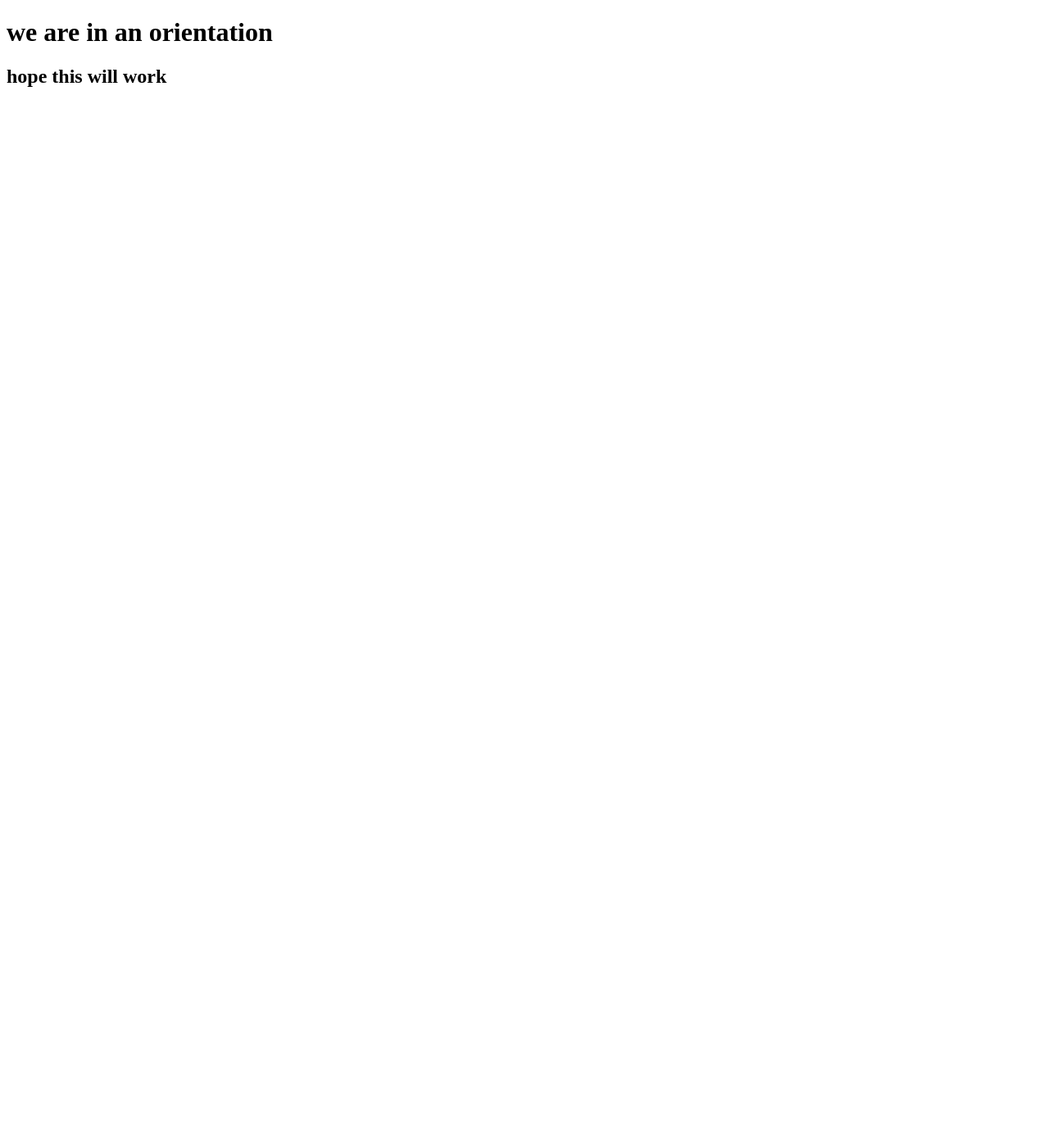
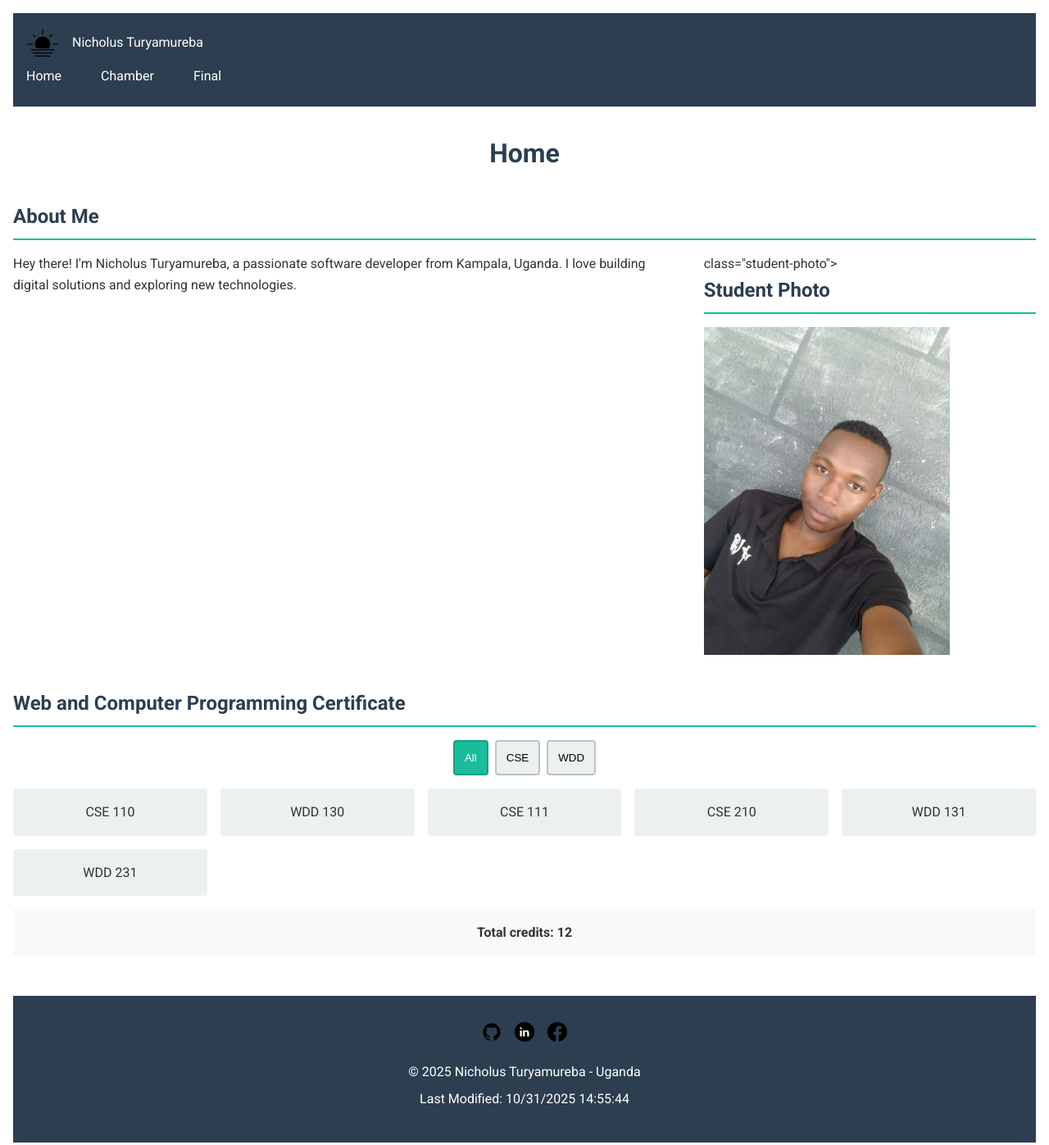
Before and after one commit to nicholusbriz/wdd231, a plain HTML site: page index.html in a window 1280 px wide. Shown: the whole page at 82% size. Before the commit the page ends 800 px from the top, so only its background shows below. Drawn offline with Linux system fonts and the light colour scheme.

Commit message:
Atbriz Home Page

```diff
--- a/index.html
+++ b/index.html
@@ -3,10 +3,98 @@
 <head>
     <meta charset="UTF-8">
     <meta name="viewport" content="width=device-width, initial-scale=1.0">
-    <title>Document</title>
+    <title>WDD 231 - Web Frontend Development I | Course Home Page</title>
+    <meta name="description" content="WDD 231 Web Frontend Development I course home page">
+    <meta name="author" content="Nicholus Turyamureba">
+
+    <!-- CSS Files -->
+    <link rel="stylesheet" href="styles/normalize.css">
+    <link rel="stylesheet" href="styles/small.css">
+    <link rel="stylesheet" href="styles/large.css" media="(min-width: 768px)">
+
+    <!-- Google Font -->
+    <link rel="preconnect" href="https://fonts.googleapis.com">
+    <link rel="preconnect" href="https://fonts.gstatic.com" crossorigin>
+    <link href="https://fonts.googleapis.com/css2?family=Roboto:wght@400;500;700&display=swap" rel="stylesheet">
+
+    <!-- JavaScript Files -->
+    <script src="scripts/navigation.js" defer></script>
+    <script src="scripts/dates.js" defer></script>
+    <script src="scripts/courses.js" defer></script>
 </head>
 <body>
-    <h1>we are in an orientation </h1>
-    <h2>hope this will work</h2>
+    <header>
+        <div class="header-content">
+            <div class="logo">
+                <img src="images/climate.svg" alt="Course Hub logo" width="40" height="40">
+                <span>Nicholus Turyamureba</span>
+            </div>
+            <button id="menu-btn" class="menu-btn" aria-label="Navigation menu">
+                <span></span>
+                <span></span>
+                <span></span>
+            </button>
+        </div>
+        <nav>
+            <ul class="nav-links" id="nav-links">
+                <li><a href="index.html">Home</a></li>
+                <li><a href="#">Chamber</a></li>
+                <li><a href="#">Final</a></li>
+            </ul>
+        </nav>
+    </header>
+
+    <main>
+        <h1>Home</h1>
+
+        <section class="about-section">
+            <h2>About Me</h2>
+            <div class="about-content">
+                <div class="about-text">
+                    <p>Hey there! I'm Nicholus Turyamureba, a passionate software developer from Kampala, Uganda. I love building digital solutions and exploring new technologies.</p>
+                </div>
+                <section> class="student-photo">
+                    <h2>Student Photo</h2>
+                    <img src="images/atbriz-image.webp" alt="Nicholus Turyamureba" loading="lazy" width="300" height="300">
+                </section>
+            </div>
+        </section>
+
+        <section class="certificate-section">
+            <h2>Web and Computer Programming Certificate</h2>
+
+            <div class="filter-buttons">
+                <button class="filter-btn active" data-filter="all">All</button>
+                <button class="filter-btn" data-filter="CSE">CSE</button>
+                <button class="filter-btn" data-filter="WDD">WDD</button>
+            </div>
+
+            <div class="courses-list" id="courses-container">
+                <!-- Courses will be dynamically inserted here -->
+            </div>
+
+            <div class="credits-total">
+                <p>Total credits: <span id="total-credits">0</span></p>
+            </div>
+        </section>
+    </main>
+
+    <footer>
+        <div class="social-links">
+            <a href="https://www.bing.com/ck/a?!&&p=dc698c446d7487841e2280a9a21b4459d640f89fe6c88ad0f3c857e6f31d8123JmltdHM9MTc2MTg2ODgwMA&ptn=3&ver=2&hsh=4&fclid=3ccd4ab2-f441-63d1-0b6a-5f16f5c36258&u=a1aHR0cHM6Ly9naXRodWIuY29tL25pY2hvbHVzYnJpeg" aria-label="GitHub">
+                <img src="images/github.svg" alt="GitHub" width="24" height="24">
+            </a>
+            <a href="www.linkedin.com/in/nicholus-turyamureba-194363378" aria-label="LinkedIn">
+                <img src="images/linkedin.svg" alt="LinkedIn" width="24" height="24">
+            </a>
+            <a href="https://www.facebook.com/professional_dashboard/?ref=profile_action" aria-label="LinkedIn">
+                <img src="images/facebook.svg" alt="LinkedIn" width="24" height="24">
+            </a>
+        </div>
+        <div class="footer-info">
+            <p>&copy; <span id="currentyear"></span> Nicholus Turyamureba - Uganda</p>
+            <p id="lastModified"></p>
+        </div>
+    </footer>
 </body>
 </html>
--- /dev/null
+++ b/scripts/courses.js
@@ -0,0 +1,102 @@
+const courses = [
+    {
+        subject: 'CSE',
+        number: 110,
+        title: 'Introduction to Programming',
+        credits: 2,
+        certificate: 'Web and Computer Programming',
+        description: 'This course will introduce students to programming. It will introduce the building blocks of programming languages (variables, decisions, calculations, loops, array, and input/output) and use them to solve problems.',
+        technology: ['Python'],
+        completed: false
+    },
+    {
+        subject: 'WDD',
+        number: 130,
+        title: 'Web Fundamentals',
+        credits: 2,
+        certificate: 'Web and Computer Programming',
+        description: 'This course introduces students to the World Wide Web and to careers in web site design and development.',
+        technology: ['HTML', 'CSS'],
+        completed: false
+    },
+    {
+        subject: 'CSE',
+        number: 111,
+        title: 'Programming with Functions',
+        credits: 2,
+        certificate: 'Web and Computer Programming',
+        description: 'CSE 111 students become more organized, efficient, and powerful computer programmers by learning to research and call functions written by others.',
+        technology: ['Python'],
+        completed: false
+    },
+    {
+        subject: 'CSE',
+        number: 210,
+        title: 'Programming with Classes',
+        credits: 2,
+        certificate: 'Web and Computer Programming',
+        description: 'This course will introduce the notion of classes and objects.',
+        technology: ['C#'],
+        completed: false
+    },
+    {
+        subject: 'WDD',
+        number: 131,
+        title: 'Dynamic Web Fundamentals',
+        credits: 2,
+        certificate: 'Web and Computer Programming',
+        description: 'This course builds on prior experience in Web Fundamentals and programming.',
+        technology: ['HTML', 'CSS', 'JavaScript'],
+        completed: false
+    },
+    {
+        subject: 'WDD',
+        number: 231,
+        title: 'Frontend Web Development I',
+        credits: 2,
+        certificate: 'Web and Computer Programming',
+        description: 'This course builds on prior experience with Dynamic Web Fundamentals and programming.',
+        technology: ['HTML', 'CSS', 'JavaScript'],
+        completed: false
+    }
+];
+
+// Course functionality
+document.addEventListener('DOMContentLoaded', function() {
+    const filterButtons = document.querySelectorAll('.filter-btn');
+    const coursesContainer = document.getElementById('courses-container');
+    const totalCreditsElement = document.getElementById('total-credits');
+
+    function displayCourses(filter = 'all') {
+        const filteredCourses = courses.filter(course =>
+            filter === 'all' || course.subject === filter
+        );
+
+        coursesContainer.innerHTML = '';
+
+        filteredCourses.forEach(course => {
+            const courseElement = document.createElement('div');
+            courseElement.className = `course-item ${course.completed ? 'completed' : ''}`;
+            courseElement.textContent = `${course.subject} ${course.number}`;
+            coursesContainer.appendChild(courseElement);
+        });
+
+        updateTotalCredits(filteredCourses);
+    }
+
+    function updateTotalCredits(filteredCourses) {
+        const total = filteredCourses.reduce((sum, course) => sum + course.credits, 0);
+        totalCreditsElement.textContent = total;
+    }
+
+    filterButtons.forEach(button => {
+        button.addEventListener('click', () => {
+            filterButtons.forEach(btn => btn.classList.remove('active'));
+            button.classList.add('active');
+            displayCourses(button.dataset.filter);
+        });
+    });
+
+    // Initial display
+    displayCourses();
+});
--- /dev/null
+++ b/scripts/dates.js
@@ -0,0 +1,3 @@
+// Footer dates
+document.getElementById('currentyear').textContent = new Date().getFullYear();
+document.getElementById('lastModified').textContent = `Last Modified: ${document.lastModified}`;
--- /dev/null
+++ b/scripts/navigation.js
@@ -0,0 +1,8 @@
+// Responsive navigation
+const menuBtn = document.getElementById('menu-btn');
+const navLinks = document.getElementById('nav-links');
+
+menuBtn.addEventListener('click', () => {
+    navLinks.classList.toggle('open');
+    menuBtn.classList.toggle('open');
+});
--- /dev/null
+++ b/styles/large.css
@@ -0,0 +1,43 @@
+/* Desktop styles */
+@media screen and (min-width: 768px) {
+    /* Hide mobile menu on desktop */
+    .menu-btn {
+        display: none;
+    }
+
+    /* Show horizontal navigation */
+    .nav-links {
+        display: flex;
+        background-color: transparent;
+        padding: 0;
+        margin-top: 0;
+        gap: 1rem;
+    }
+
+    .nav-links a {
+        padding: 0.5rem 1rem;
+    }
+
+    /* About section layout */
+    .about-content {
+        display: grid;
+        grid-template-columns: 2fr 1fr;
+        gap: 2rem;
+        align-items: start;
+    }
+
+    .student-photo {
+        margin-top: 0;
+    }
+
+    /* Filter buttons horizontal */
+    .filter-buttons {
+        flex-direction: row;
+        justify-content: center;
+    }
+
+    /* Courses grid */
+    .courses-list {
+        grid-template-columns: repeat(auto-fit, minmax(200px, 1fr));
+    }
+}
--- /dev/null
+++ b/styles/normalize.css
@@ -0,0 +1,27 @@
+/* reset */
+* {
+    box-sizing: border-box;
+    margin: 0;
+    padding: 0;
+}
+
+html {
+    line-height: 1.15;
+}
+
+body {
+    margin: 0;
+}
+
+img {
+    max-width: 100%;
+    height: auto;
+}
+
+ul {
+    list-style: none;
+}
+
+a {
+    text-decoration: none;
+}
--- /dev/null
+++ b/styles/small.css
@@ -0,0 +1,175 @@
+/* Base mobile styles */
+body {
+    font-family: 'Roboto', sans-serif;
+    line-height: 1.6;
+    color: #333;
+    margin: 0;
+    padding: 1rem;
+}
+
+/* Header */
+header {
+    background-color: #2c3e50;
+    color: white;
+    padding: 1rem 0;
+}
+
+.header-content {
+    display: flex;
+    justify-content: space-between;
+    align-items: center;
+    padding: 0 1rem;
+}
+
+.logo {
+    display: flex;
+    align-items: center;
+    gap: 1rem;
+}
+
+.logo img {
+    width: 40px;
+    height: 40px;
+}
+
+/* Hamburger Menu */
+.menu-btn {
+    display: flex;
+    flex-direction: column;
+    justify-content: space-around;
+    width: 30px;
+    height: 30px;
+    background: transparent;
+    border: none;
+    cursor: pointer;
+}
+
+.menu-btn span {
+    width: 100%;
+    height: 3px;
+    background-color: white;
+}
+
+/* Navigation */
+.nav-links {
+    display: none;
+    background-color: #34495e;
+    padding: 1rem;
+    margin-top: 1rem;
+}
+
+.nav-links.open {
+    display: block;
+}
+
+.nav-links a {
+    color: white;
+    padding: 0.75rem;
+    display: block;
+}
+
+.nav-links a:hover {
+    background-color: #1abc9c;
+    color: white;
+}
+
+/* Main Content */
+main {
+    margin: 2rem 0;
+}
+
+h1 {
+    text-align: center;
+    margin-bottom: 2rem;
+    color: #2c3e50;
+}
+
+h2 {
+    color: #2c3e50;
+    margin-bottom: 1rem;
+    border-bottom: 2px solid #1abc9c;
+    padding-bottom: 0.5rem;
+}
+
+/* About Section */
+.about-content {
+    margin-bottom: 2rem;
+}
+
+.student-photo {
+    text-align: center;
+    margin-top: 1rem;
+}
+
+.student-photo img {
+    border-radius: 8px;
+    max-width: 300px;
+}
+
+/* Certificate Section */
+.filter-buttons {
+    display: flex;
+    flex-direction: column;
+    gap: 0.5rem;
+    margin: 1rem 0;
+}
+
+.filter-btn {
+    padding: 0.75rem;
+    background-color: #ecf0f1;
+    border: 2px solid #bdc3c7;
+    border-radius: 4px;
+    cursor: pointer;
+}
+
+.filter-btn.active {
+    background-color: #1abc9c;
+    color: white;
+    border-color: #16a085;
+}
+
+.courses-list {
+    display: grid;
+    gap: 1rem;
+    margin: 1rem 0;
+}
+
+.course-item {
+    background-color: #ecf0f1;
+    padding: 1rem;
+    border-radius: 4px;
+    text-align: center;
+}
+
+.course-item.completed {
+    background-color: #d4efdf;
+    border-left: 4px solid #27ae60;
+}
+
+.credits-total {
+    text-align: center;
+    padding: 1rem;
+    background-color: #f8f9fa;
+    border-radius: 4px;
+    font-weight: bold;
+}
+
+/* Footer */
+footer {
+    background-color: #2c3e50;
+    color: white;
+    padding: 2rem 1rem;
+    margin-top: 3rem;
+    text-align: center;
+}
+
+.social-links {
+    display: flex;
+    justify-content: center;
+    gap: 1rem;
+    margin-bottom: 1rem;
+}
+
+.footer-info p {
+    margin: 0.5rem 0;
+}
```
Also changed, not shown: images/atbriz-image.webp (added), images/atbriz.webp (deleted), images/climate.svg (added), images/facebook.svg (added), images/github.svg (added), images/linkedin.svg (added), scripts/script.js (deleted), styles/styles.css (deleted).
